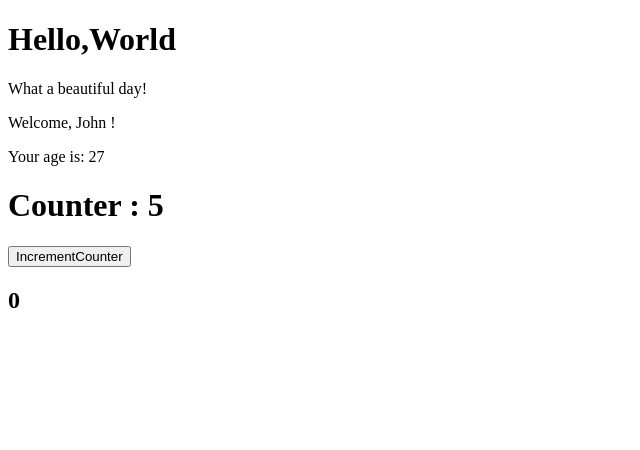
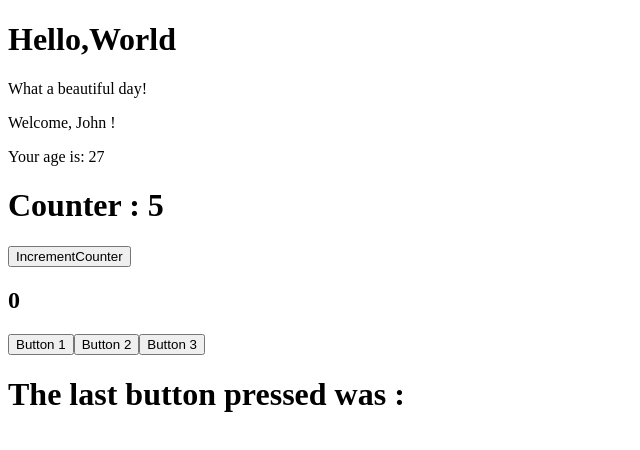
Before and after one commit to GiuseppeFilannino/React-exercises, a React (Create React App) app in the folder my-app/: page / in a window 1280 px wide. Shown: the top 450 px of the page, without its empty margins (0-640 px from the left). Built offline with nearby package versions, Linux system fonts and the light colour scheme.

Commit message:
events-03

```diff
--- a/my-app/src/App.js
+++ b/my-app/src/App.js
@@ -4,6 +4,7 @@ import { Welcome } from './Welcome'
 import { Age } from "./Age"
 import { Counter } from './Counter';
 import { ClickCounter } from './ClickCounter';
+import { ClickTracker } from './ClickTracker';
 
 
 export class App extends React.Component {
@@ -15,6 +16,7 @@ export class App extends React.Component {
                 <Welcome  />
                 <Counter />
                 <ClickCounter />
+                <ClickTracker />
 
 
             </div>
--- /dev/null
+++ b/my-app/src/ClickTracker.js
@@ -0,0 +1,32 @@
+import React from "react"
+
+export class ClickTracker extends React.Component {
+    state = {
+        target: ''
+    }
+
+
+    handleClickTracker = (event) => {
+        // console.log(event.target.innerText)
+
+
+        this.setState(() => {
+            return {
+                target: this.state.target + event.target.innerText
+            }
+        })
+
+    }
+
+    render() {
+        return (
+            <div>
+                <button onClick={this.handleClickTracker}>Button 1 </button>
+                <button onClick={this.handleClickTracker}>Button 2 </button>
+                <button onClick={this.handleClickTracker}>Button 3</button>
+                <h1>The last button pressed was : {this.state.target}</h1>
+            </div>
+        )
+    }
+
+}
```
